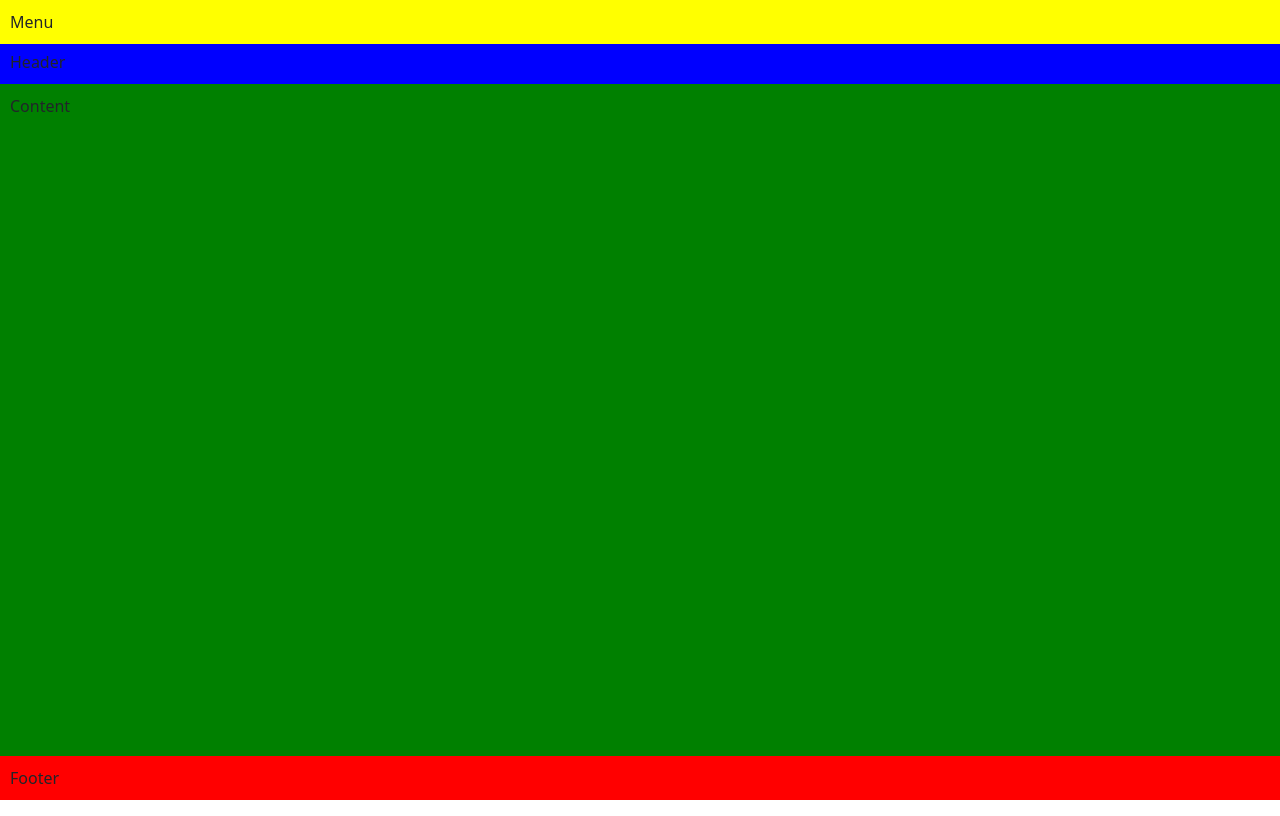
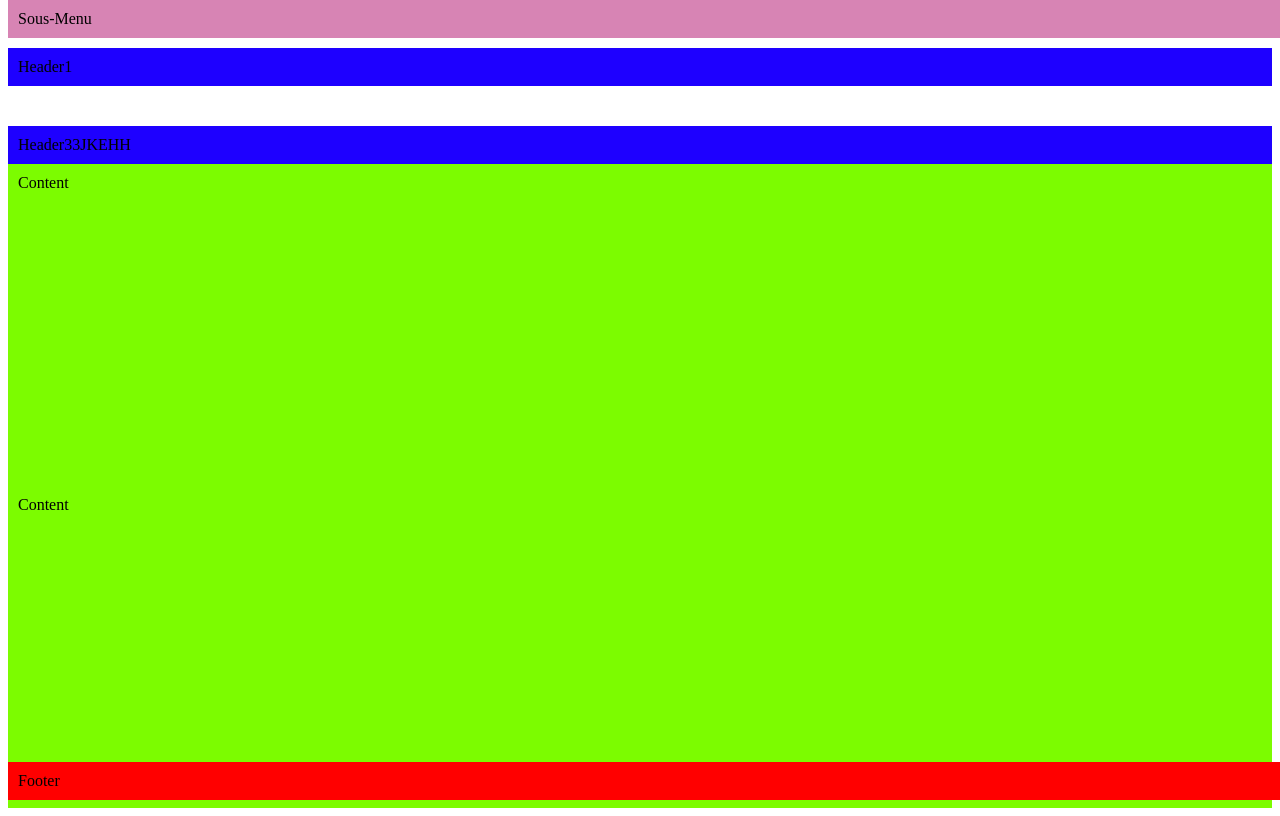
Before and after one commit to YoLoADR/React-Lego-Marketplace, a React (Vite) app: page / in a window 1280 px wide. Built offline with nearby package versions, Linux system fonts and the light colour scheme.

Commit message:
j'ai modifié le titre du menu2

```diff
--- a/package.json
+++ b/package.json
@@ -20,8 +20,5 @@
     "tailwindcss": "^3.3.6",
     "typescript": "^5.2.2",
     "vite": "^5.0.0"
-  },
-  "dependencies": {
-    "bootstrap": "^5.3.2"
   }
 }
--- a/src/App.css
+++ b/src/App.css
@@ -6,7 +6,7 @@
   }
 
   .menu {
-    background-color: yellow;
+    background-color: #d784b4;
     padding: 10px;
     position: fixed;
     top: 0;
@@ -15,13 +15,13 @@
   }
 
   .header {
-    background-color: blue;
+    background-color: #1e00ff;
     padding: 10px;
     margin-top: 40px; /* Adjust this based on the height of your menu */
   }
 
   .content {
-    background-color: green;
+    background-color: lawngreen;
     padding: 10px;
     flex-grow: 1;
   }
--- a/src/App.jsx
+++ b/src/App.jsx
@@ -1,11 +1,13 @@
-import "bootstrap/dist/css/bootstrap.min.css";
 import "./App.css";
 
 export default function App() {
   return (
     <main className="main-container">
-      <div className="menu">Menu</div>
-      <div className="header">Header</div>
+      <div className="menu">Menu1</div>
+      <div className="menu">Sous-Menu</div>
+      <div className="header">Header1</div>
+      <div className="header">Header33JKEHH</div>
+      <div className="content">Content</div>
       <div className="content">Content</div>
       <div className="footer">Footer</div>
     </main>
```
Also changed, not shown: 1 other file (tests, documents, lock files or other folders).
